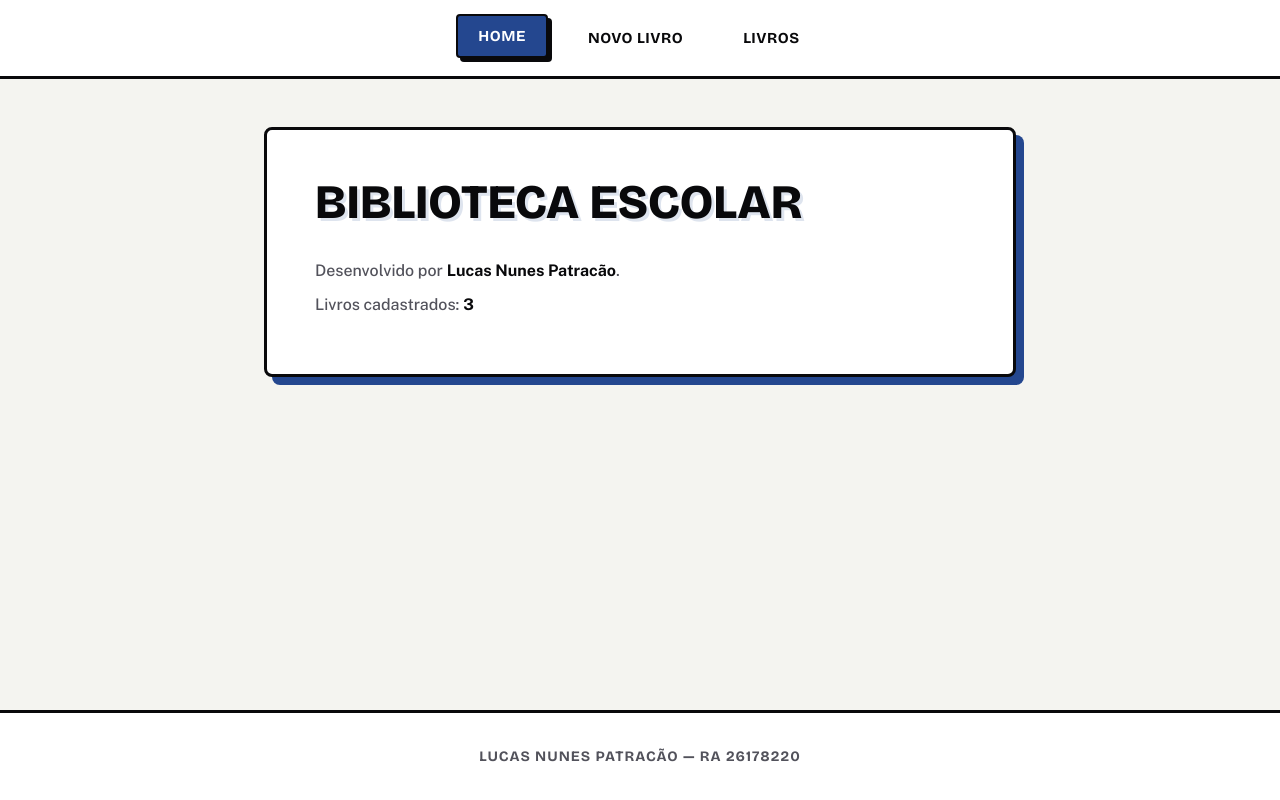
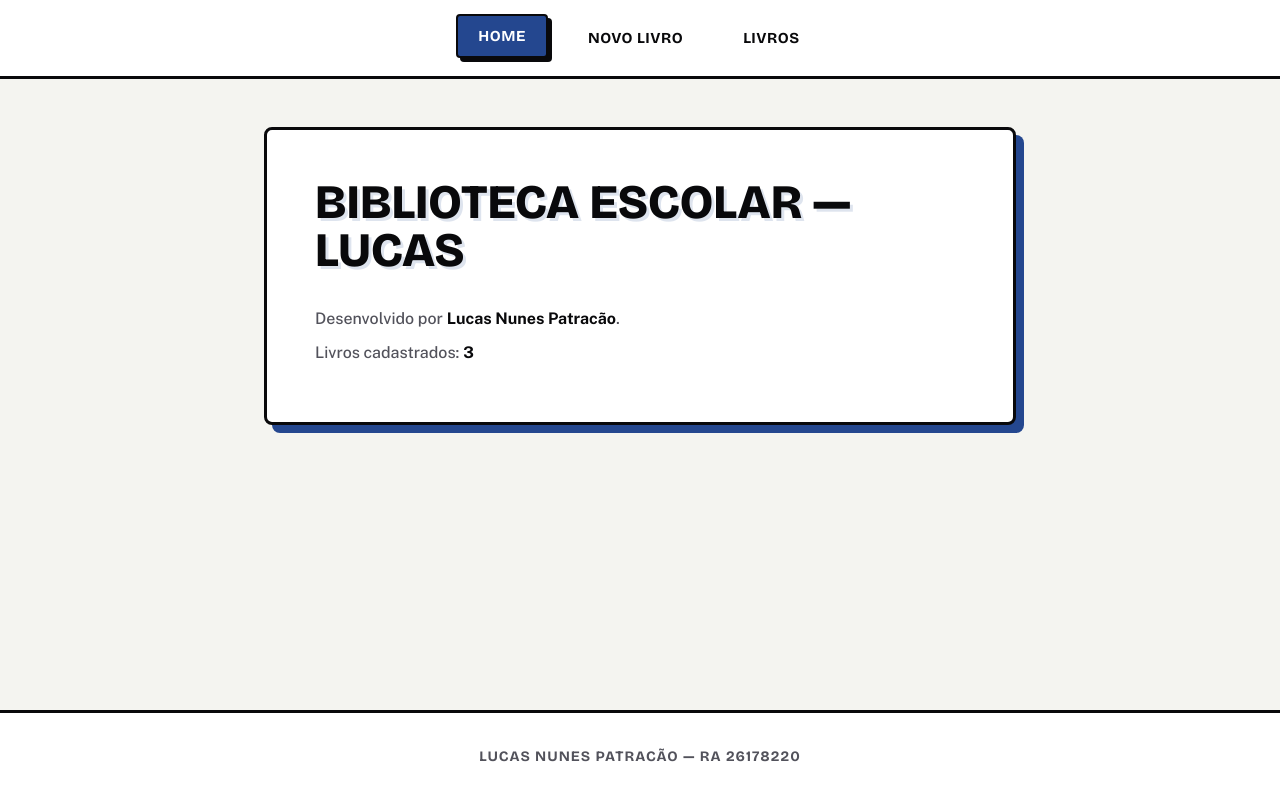
Before and after one commit to lucaspatracao/router-26178220, a React (Vite) app: page / in a window 1280 px wide. Built offline with nearby package versions, Linux system fonts and the light colour scheme.

Commit message:
Revert "refactor: simplifica o título do sistema removendo o nome do aluno"
This reverts commit 6d405b7773360523456e5983276d8c08e402846e.

```diff
--- a/src/App.jsx
+++ b/src/App.jsx
@@ -8,7 +8,7 @@ import Visualizacao from './pages/Visualizacao'
 import NaoEncontrada from './pages/NaoEncontrada'
 
 // Constantes de identidade: ficam fora do componente porque nunca mudam.
-const NOME_SISTEMA = 'Biblioteca Escolar'
+const NOME_SISTEMA = 'Biblioteca Escolar — Lucas'
 const TITULO_VISUALIZACAO = 'Acervo de Livros'
 
 // 3 registros iniciais. O terceiro leva o RA no campo Autor.
```
